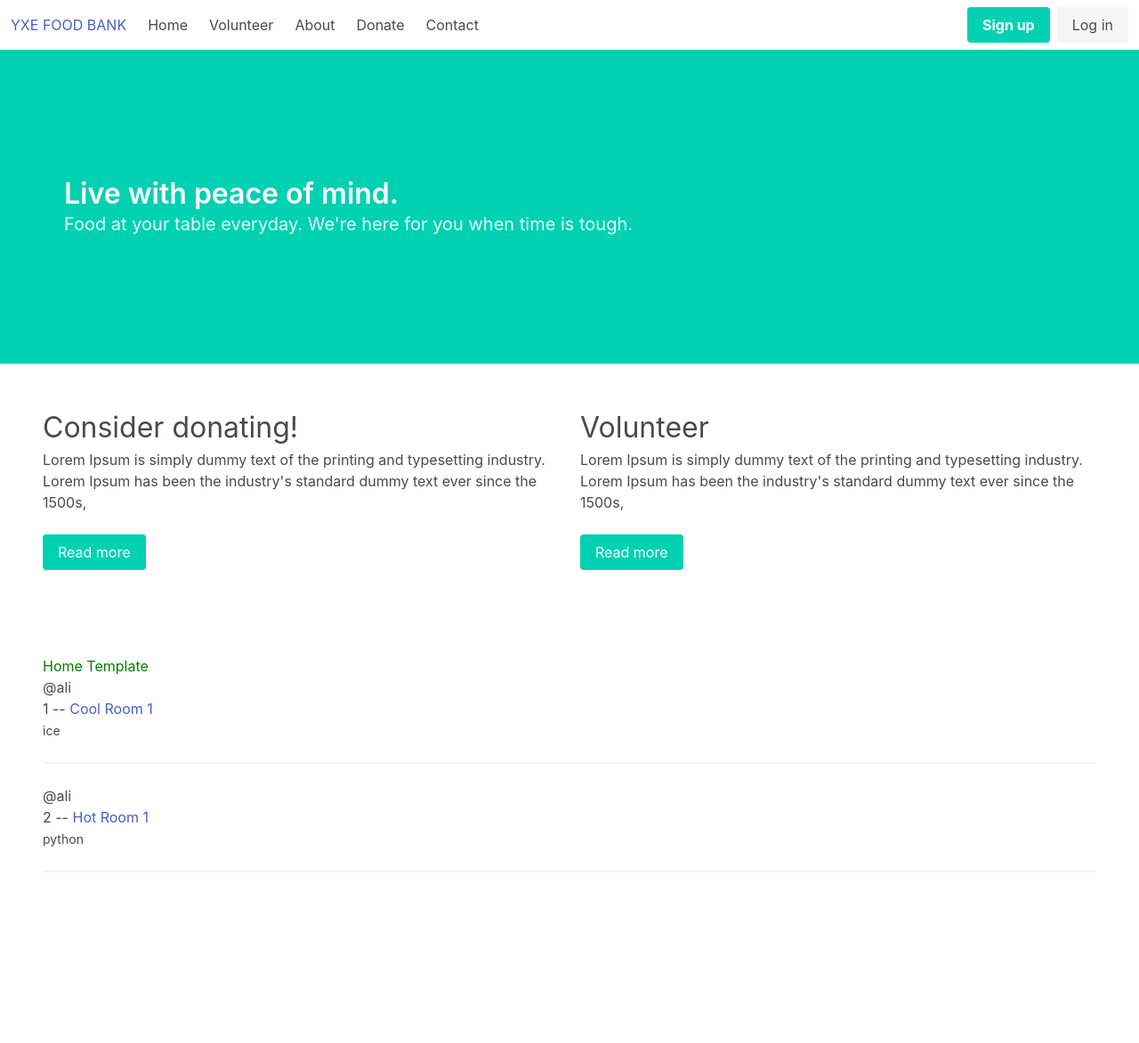
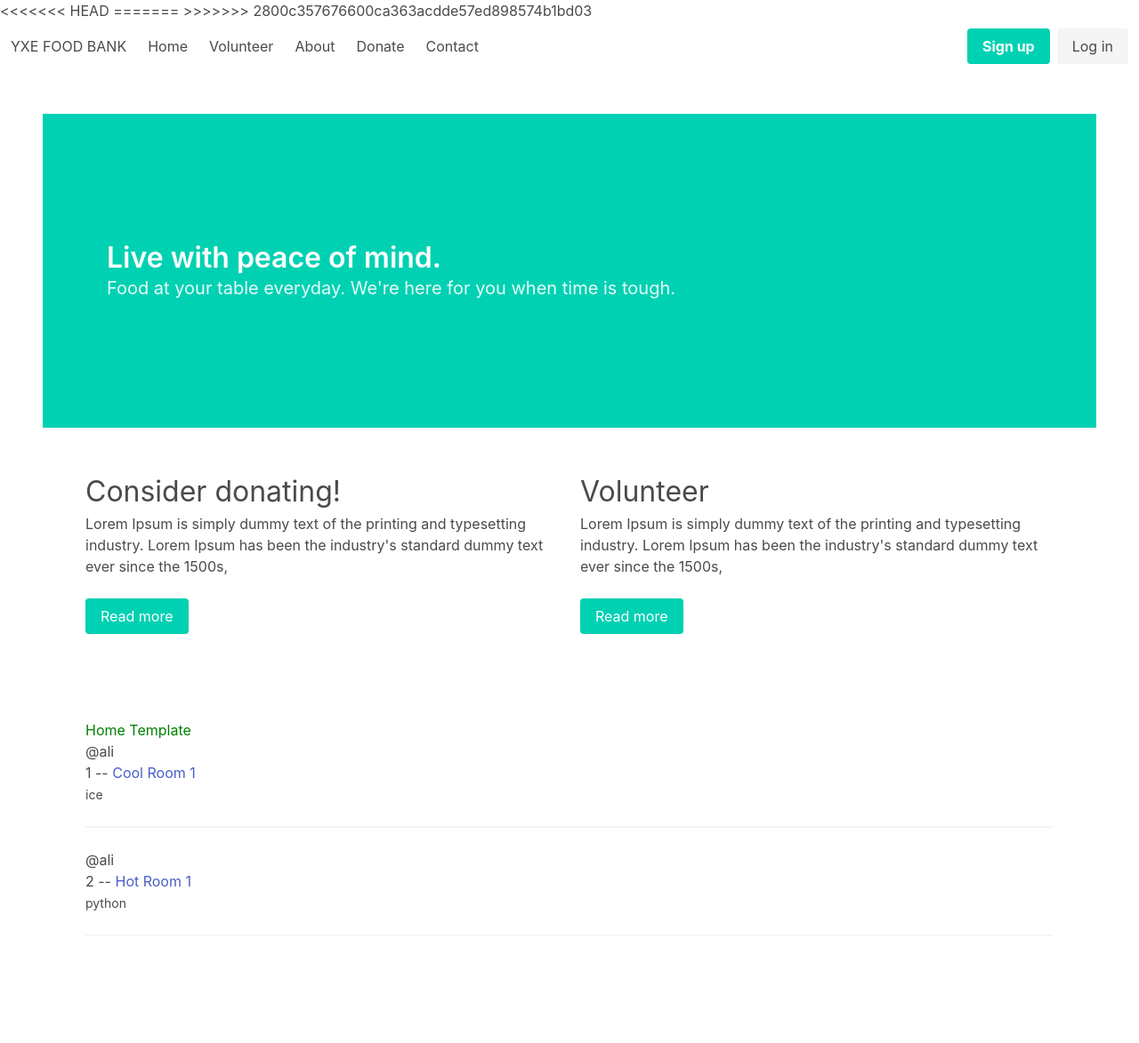
Before and after one commit to seemslikeali/yxefoodbank, a Django app: page / in a window 1280 px wide. Shown: the whole page at 89% size. Before the commit the page ends 952 px from the top, so only its background shows below. Run offline with Django 4.2, Linux system fonts and the light colour scheme; data comes from the database, SQL or seed files in the repository; some libraries are stand-ins or nearby versions.

Commit message:
commit on main

```diff
--- a/templates/main.html
+++ b/templates/main.html
@@ -7,16 +7,24 @@
     <meta http-equiv="X-UA-Compatible" content="IE=edge">
     <meta name="viewport" content="width=device-width, initial-scale=1.0">
 
+<<<<<<< HEAD
     <title>YXE Food Bank</title>
     {% comment %} <link rel="stylesheet" href="https://cdn.jsdelivr.net/npm/bulma@0.9.3/css/bulma.min.css"> {% endcomment %}
     <link rel="stylesheet" href="{% static 'css/style.css' %}">
+=======
+    <title>YXE Food bankzzzz</title>
+    <link rel="stylesheet" href="path/to/font-awesome/css/font-awesome.min.css">
+    <link rel="stylesheet" href="https://cdn.jsdelivr.net/npm/bulma@0.9.3/css/bulma.min.css">
+>>>>>>> 2800c357676600ca363acdde57ed898574b1bd03
 </head>
 
 <body>
 
     {% include 'navbar.html'%}
-    {% block content%}
-    {% endblock %}
+    <section class="section">
+        {% block content%}
+        {% endblock %}
+    </section>
 </body>
 
 </html>
```
